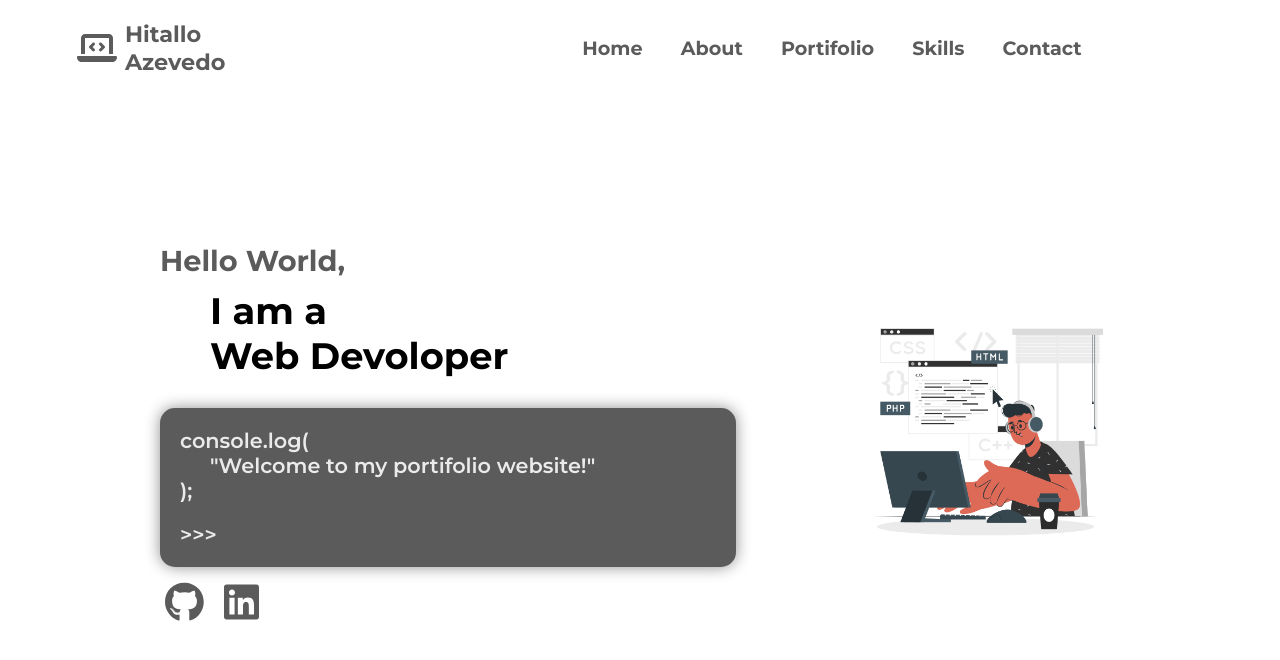
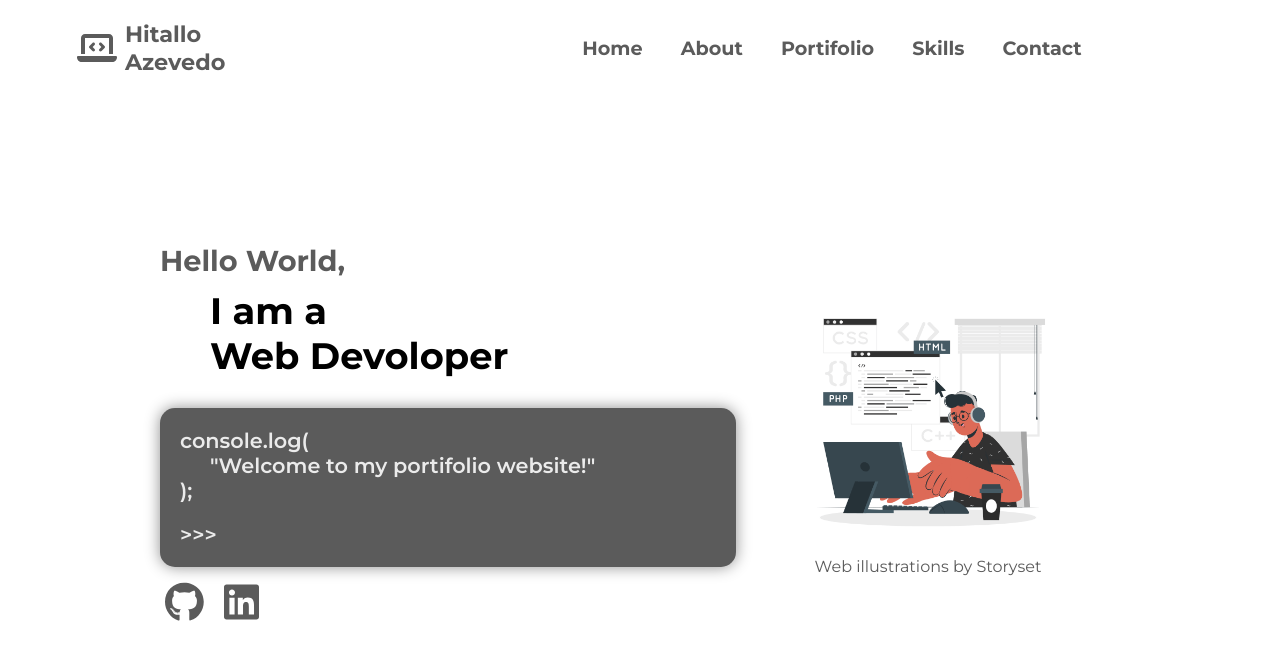
Before and after one commit to hitalloazevedo/portifolio-react, a React (Vite) app: page / in a window 1280 px wide. Shown: the top 660 px of the page. Built offline with nearby package versions, Linux system fonts and the light colour scheme.

Commit message:
add: add story set link ref

```diff
--- a/src/assets/css/Home.css
+++ b/src/assets/css/Home.css
@@ -50,3 +50,13 @@
 .gif {
     display: none;
 }
+
+aside {
+    display: flex;
+    flex-direction: column;
+}
+
+.storyset-link {
+    text-decoration: none;
+    color: var(--dark-gray);
+}
--- a/src/components/Home.jsx
+++ b/src/components/Home.jsx
@@ -25,7 +25,7 @@ const Home = () => {
         </div>
         <aside>
           <img src={gif} className='gif'/>
-          {/* <a href="https://storyset.com/web">Web illustrations by Storyset</a> */}
+          <a href="https://storyset.com/web" target='_blank' className='storyset-link'>Web illustrations by Storyset</a>
         </aside>
     </section>
   )
```
